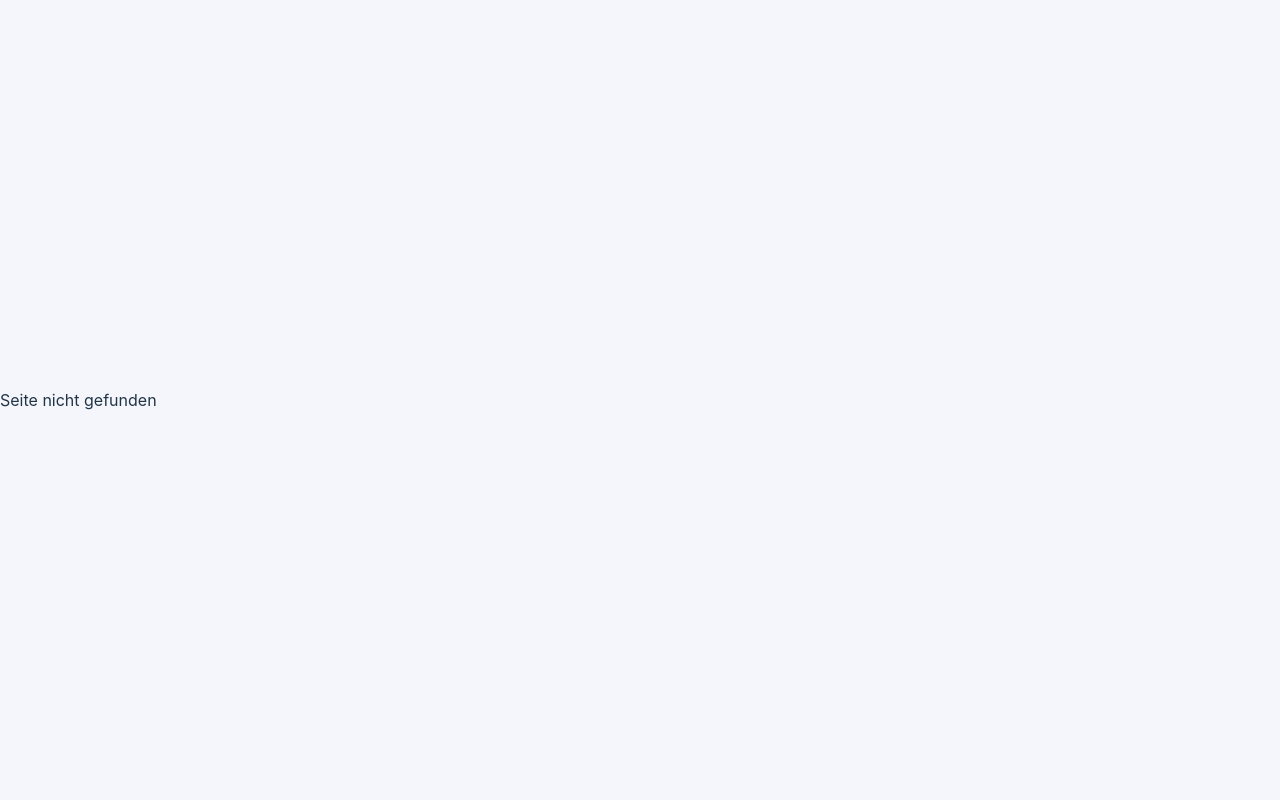
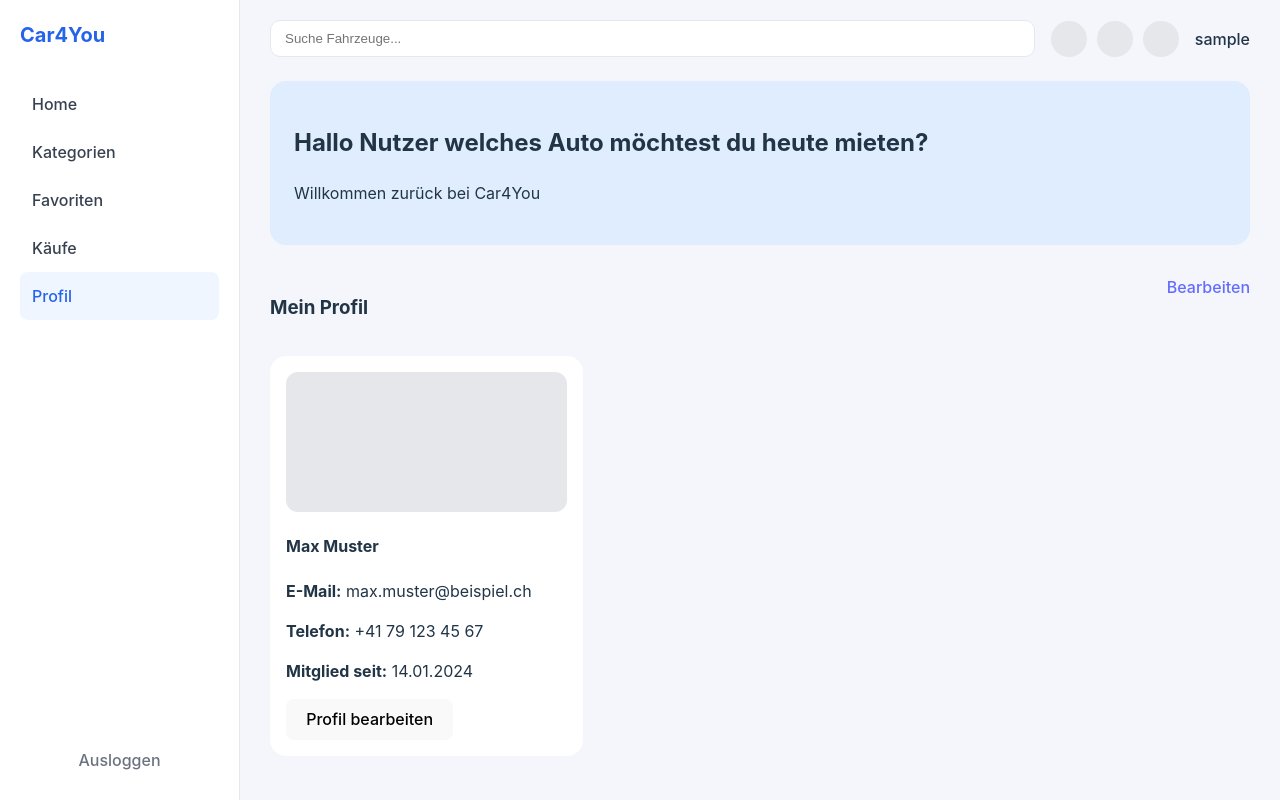
Before and after one commit to Kayoggb/Car4You, a React (Vite) app: page /profile in a window 1280 px wide. Built offline with nearby package versions, Linux system fonts and the light colour scheme; sample sign-in values are in the browser's storage.

Commit message:
profile added and editet first SectionHeaders

```diff
--- a/src/App.jsx
+++ b/src/App.jsx
@@ -5,6 +5,7 @@ import LoginPage from "./pages/LoginPage";
 import RegisterPage from "./pages/RegisterPage";
 import ProtectedRoute from "./components/ProtectedRoute"; // Wichtig!
 import BookingsPage from "./pages/BookingsPage";
+import ProfilePage from "./pages/ProfilePage";
 
 export default function App() {
   return (
@@ -38,6 +39,15 @@ export default function App() {
           </ProtectedRoute>
         }
       />
+
+      <Route
+        path="/profile"
+        element={
+          <ProtectedRoute>
+            <ProfilePage />
+          </ProtectedRoute>
+        }
+      />
       <Route path="*" element={<div>Seite nicht gefunden</div>} />
     </Routes>
   );
--- a/src/components/Homepage.jsx
+++ b/src/components/Homepage.jsx
@@ -8,6 +8,7 @@ import CategoryCard from "./ui/CategoryCard";
 import CarCard from "./ui/CarCard";
 import HeroBanner from "./ui/HeroBanner";
 import CTABox from "./ui/CTABox";
+import { Link } from "react-router-dom";
 
 export default function Homepage() {
   return (
@@ -19,7 +20,10 @@ export default function Homepage() {
         <HeroBanner />
 
         <section className="section">
-          <SectionHeader title="Fahrzeugkategorien" action="Alle ansehen" />
+          <SectionHeader
+            title="Fahrzeugkategorien"
+            action={<Link to="/categories">Alle ansehen</Link>}
+          />
           <div className="category-grid">
             <CategoryCard title="Compact" description="Klein & effizient" />
             <CategoryCard title="Elektrik" description="Nachhaltig & modern" />
--- a/src/pages/CategoriesPage.jsx
+++ b/src/pages/CategoriesPage.jsx
@@ -3,6 +3,7 @@ import Topbar from "../components/layout/Topbar";
 import SectionHeader from "../components/ui/SectionHeader";
 import CategoryCard from "../components/ui/CategoryCard";
 import "../components/Homepage.css"; // gleicher Style!
+import { Link } from "react-router-dom";
 
 export default function CategoriesPage() {
   return (
@@ -22,7 +23,7 @@ export default function CategoriesPage() {
         <section className="section">
           <SectionHeader
             title="Alle Kategorien"
-            action="Filter zurücksetzen"
+            action={<Link to="/">Filter zurücksetzen</Link>}
           />
 
           <div className="category-grid">
--- /dev/null
+++ b/src/pages/ProfilePage.jsx
@@ -0,0 +1,62 @@
+import "../components/Homepage.css";
+
+import Sidebar from "../components/layout/Sidebar";
+import Topbar from "../components/layout/Topbar";
+import SectionHeader from "../components/ui/SectionHeader";
+import HeroBanner from "../components/ui/HeroBanner";
+import CTABox from "../components/ui/CTABox";
+
+export default function ProfilePage() {
+  return (
+    <div className="homepage">
+      <Sidebar />
+
+      <main className="main">
+        <Topbar />
+        <HeroBanner />
+
+        <section className="section">
+          <SectionHeader title="Mein Profil" action="Bearbeiten" />
+          <div className="car-grid">
+            <div className="car-card">
+              <div className="car-image" />
+              <h4>Max Muster</h4>
+              <p><strong>E-Mail:</strong> max.muster@beispiel.ch</p>
+              <p><strong>Telefon:</strong> +41 79 123 45 67</p>
+              <p><strong>Mitglied seit:</strong> 14.01.2024</p>
+              <button>Profil bearbeiten</button>
+            </div>
+          </div>
+        </section>
+
+        <section className="section">
+          <SectionHeader title="Meine Einstellungen" action="Alle anzeigen" />
+          <div className="category-grid">
+            <div className="category-card">
+              <div className="category-icon" />
+              <div>Benachrichtigungen</div>
+              <div>E-Mail, SMS</div>
+            </div>
+            <div className="category-card">
+              <div className="category-icon" />
+              <div>Zahlungsmethode</div>
+              <div>Kreditkarte: •••• 1234</div>
+            </div>
+            <div className="category-card">
+              <div className="category-icon" />
+              <div>Sprache</div>
+              <div>Deutsch</div>
+            </div>
+            <div className="category-card">
+              <div className="category-icon" />
+              <div>Favoriten</div>
+              <div>Tesla Model 3, BMW 3er Touring</div>
+            </div>
+          </div>
+        </section>
+
+        <CTABox />
+      </main>
+    </div>
+  );
+}
```
